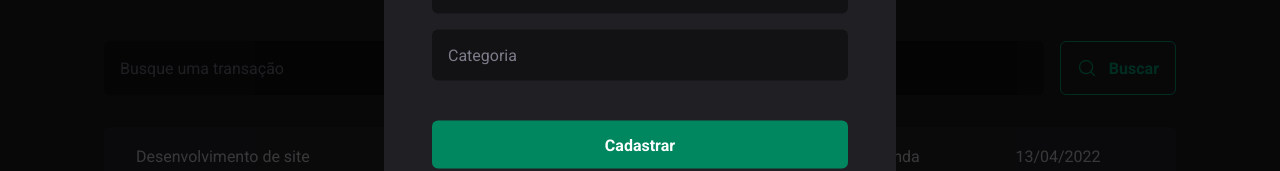
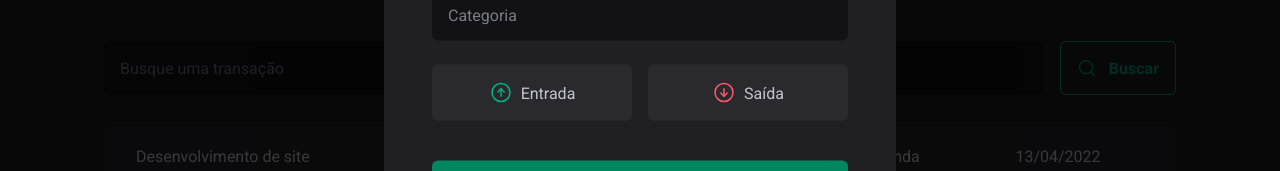
Before and after one commit to RafaelR4mos/ignite-dt-money, a React (Vite) app: page / in a window 1280 px wide. Both pictures are taken after a click on the button "Nova transação". Shown: the part 398-569 px from the top of the page. Built offline with nearby package versions, Linux system fonts and the light colour scheme.

Commit message:
add: modal radio btn group with radix

```diff
--- a/package.json
+++ b/package.json
@@ -11,6 +11,7 @@
   },
   "dependencies": {
     "@radix-ui/react-dialog": "^1.0.5",
+    "@radix-ui/react-radio-group": "^1.1.3",
     "phosphor-react": "^1.4.1",
     "react": "^18.2.0",
     "react-dom": "^18.2.0",
--- a/src/pages/Transactions/components/NewTransactionModal/index.tsx
+++ b/src/pages/Transactions/components/NewTransactionModal/index.tsx
@@ -1,6 +1,13 @@
 import * as Dialog from "@radix-ui/react-dialog";
-import { CloseButton, Content, Overlay } from "./styles";
-import { X } from "phosphor-react";
+
+import {
+  CloseButton,
+  Content,
+  Overlay,
+  TransactionType,
+  TransactionTypeButton,
+} from "./styles";
+import { ArrowCircleDown, ArrowCircleUp, X } from "phosphor-react";
 
 export function NewTransactionModal() {
   return (
@@ -18,6 +25,18 @@
           <input type="number" required placeholder="Preço" />
           <input type="text" required placeholder="Categoria" />
 
+          <TransactionType>
+            <TransactionTypeButton variant="income" value="income">
+              <ArrowCircleUp size={24} />
+              Entrada
+            </TransactionTypeButton>
+
+            <TransactionTypeButton variant="outcome" value="outcome">
+              <ArrowCircleDown size={24} />
+              Saída
+            </TransactionTypeButton>
+          </TransactionType>
+
           <button type="submit">Cadastrar</button>
         </form>
       </Content>
--- a/src/pages/Transactions/components/NewTransactionModal/styles.ts
+++ b/src/pages/Transactions/components/NewTransactionModal/styles.ts
@@ -1,5 +1,6 @@
 import styled from "styled-components";
 import * as Dialog from "@radix-ui/react-dialog";
+import * as RadioGroup from "@radix-ui/react-radio-group";
 
 export const Overlay = styled(Dialog.Overlay)`
   position: fixed;
@@ -67,3 +68,51 @@
   cursor: pointer;
   color: ${(props) => props.theme["gray-500"]};
 `;
+
+export const TransactionType = styled(RadioGroup.Root)`
+  display: grid;
+  grid-template-columns: repeat(2, 1fr);
+  gap: 1rem;
+  margin-top: 0.5rem;
+`;
+
+interface TransactionTypeButtonProps {
+  variant: "income" | "outcome";
+}
+
+export const TransactionTypeButton = styled(
+  RadioGroup.Item
+)<TransactionTypeButtonProps>`
+  background-color: ${(props) => props.theme["gray-700"]};
+  padding: 1rem;
+  display: flex;
+  align-items: center;
+  justify-content: center;
+  gap: 0.5rem;
+  border-radius: 6px;
+  cursor: pointer;
+  border: 0;
+  color: ${(props) => props.theme["gray-300"]};
+
+  svg {
+    color: ${(props) =>
+      props.variant === "income"
+        ? props.theme["green-300"]
+        : props.theme["red-300"]};
+  }
+
+  &[data-state="unchecked"]:hover {
+    background: ${(props) => props.theme["gray-600"]};
+  }
+
+  &[data-state="checked"] {
+    color: ${(props) => props.theme.white};
+    background: ${(props) =>
+      props.variant === "income"
+        ? props.theme["green-500"]
+        : props.theme["red-500"]};
+    svg {
+      color: ${(props) => props.theme.white};
+    }
+  }
+`;
```
Also changed, not shown: 1 other file (tests, documents, lock files or other folders).
